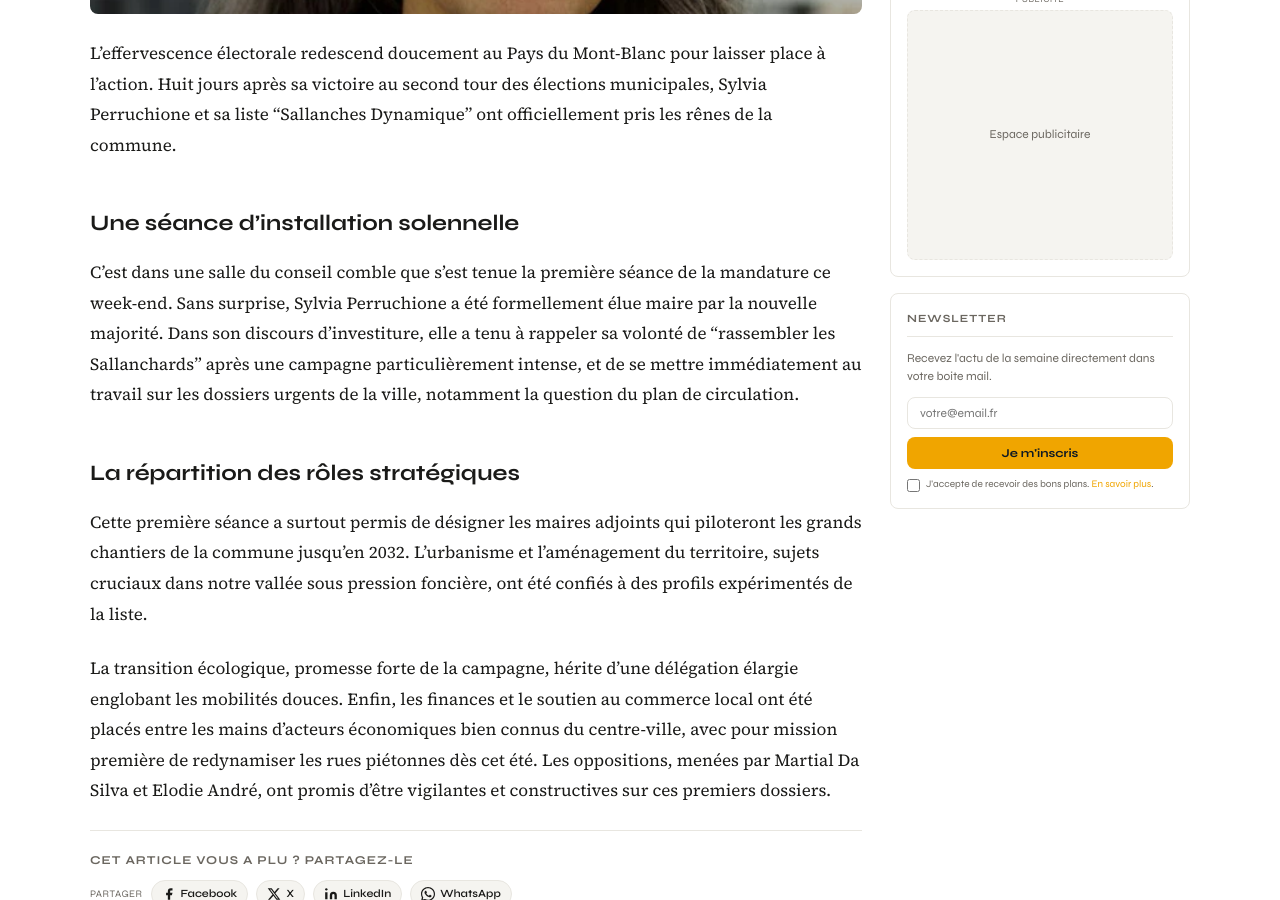
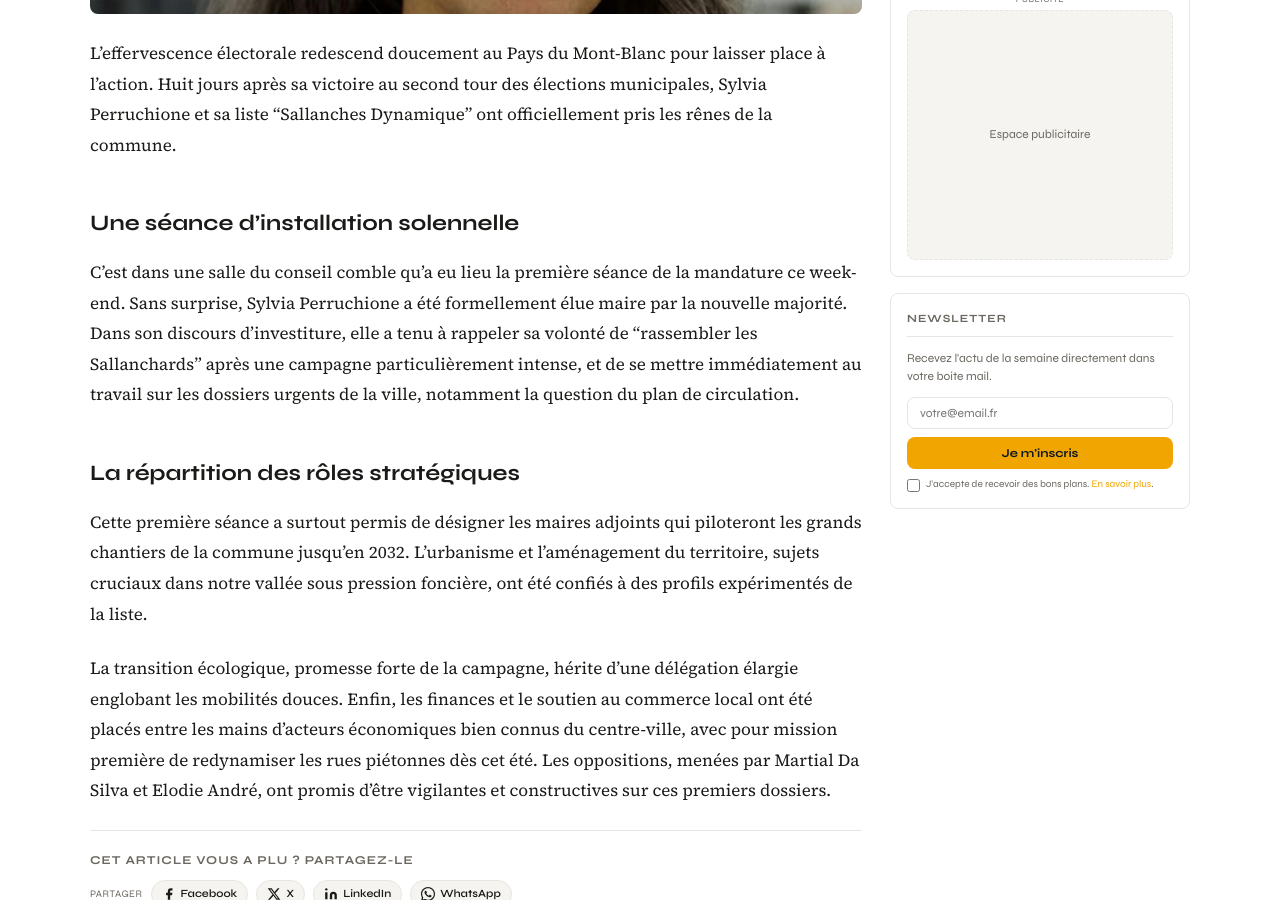
Before and after one commit to DuvalDVL/sallanches.info, a Jekyll site: the page built from _posts/actualites/2026-03-30-nouveau-conseil-municipal-sallanches-adjoints.md, in a window 1280 px wide and 900 px high, scrolled down 926 px. Built offline with Jekyll 4.4.1, drawn with Linux system fonts in a browser that asks for light colours.

Commit message:
Update 2026-03-30-nouveau-conseil-municipal-sallanches-adjoints.md

```diff
--- a/_posts/actualites/2026-03-30-nouveau-conseil-municipal-sallanches-adjoints.md
+++ b/_posts/actualites/2026-03-30-nouveau-conseil-municipal-sallanches-adjoints.md
@@ -16,7 +16,7 @@ L'effervescence électorale redescend doucement au Pays du Mont-Blanc pour laiss
 
 ## Une séance d'installation solennelle
 
-C'est dans une salle du conseil comble que s'est tenue la première séance de la mandature ce week-end. Sans surprise, Sylvia Perruchione a été formellement élue maire par la nouvelle majorité. Dans son discours d'investiture, elle a tenu à rappeler sa volonté de "rassembler les Sallanchards" après une campagne particulièrement intense, et de se mettre immédiatement au travail sur les dossiers urgents de la ville, notamment la question du plan de circulation.
+C'est dans une salle du conseil comble qu'a eu lieu la première séance de la mandature ce week-end. Sans surprise, Sylvia Perruchione a été formellement élue maire par la nouvelle majorité. Dans son discours d'investiture, elle a tenu à rappeler sa volonté de "rassembler les Sallanchards" après une campagne particulièrement intense, et de se mettre immédiatement au travail sur les dossiers urgents de la ville, notamment la question du plan de circulation.
 
 ## La répartition des rôles stratégiques
 
```
